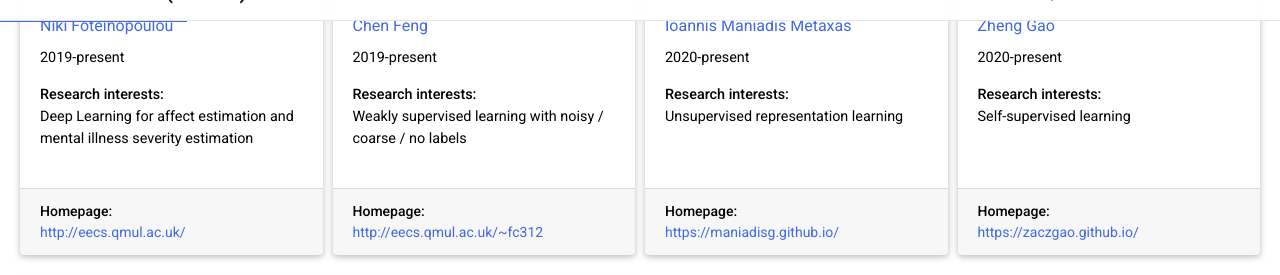
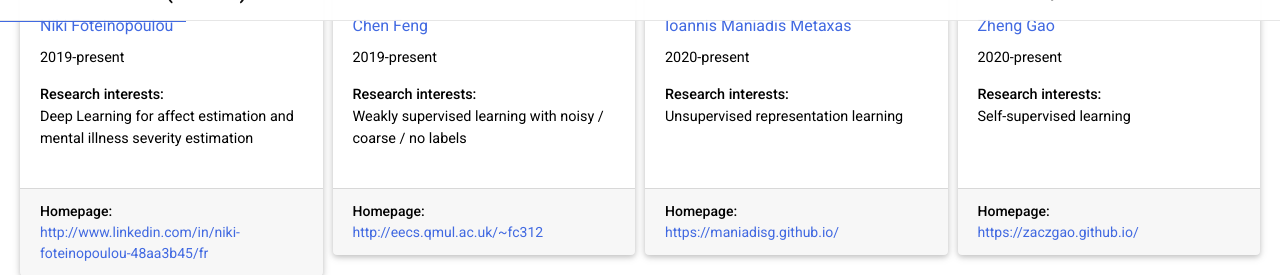
Before and after one commit to Computer-Vision-and-Human-Sensing-Lab/cvhs-website, a Jekyll site: the page built from _pages/team.md, in a window 1280 px wide and 900 px high, scrolled down 434 px, cut to the strip 36-311 px from the top of the window. Built offline with Jekyll 4.4.1, drawn with Linux system fonts in a browser that asks for light colours; comment, search, counter and statistics services are not loaded; a style sheet for code colours, icons or effects is not loaded; part of the change alters nothing that is shown.

Commit message:
updated page with linkedin

```diff
--- a/_data/team.yml
+++ b/_data/team.yml
@@ -20,7 +20,7 @@ phd_students:
     years: [2019-present]
     research: Deep Learning for affect estimation and mental illness severity estimation
     prev_affiliation:
-    homepage: http://eecs.qmul.ac.uk/
+    homepage: http://www.linkedin.com/in/niki-foteinopoulou-48aa3b45/fr
     head_pic: https://media.licdn.com/dms/image/C5603AQHGgZZfIAFQ2w/profile-displayphoto-shrink_200_200/0/1540752450355?e=1685577600&v=beta&t=YFteTukN4gID_77sCdqzemgVOQZO04GXaQfRMdg-q6Q
   - name: Chen Feng
     years: [2019-present]
```
